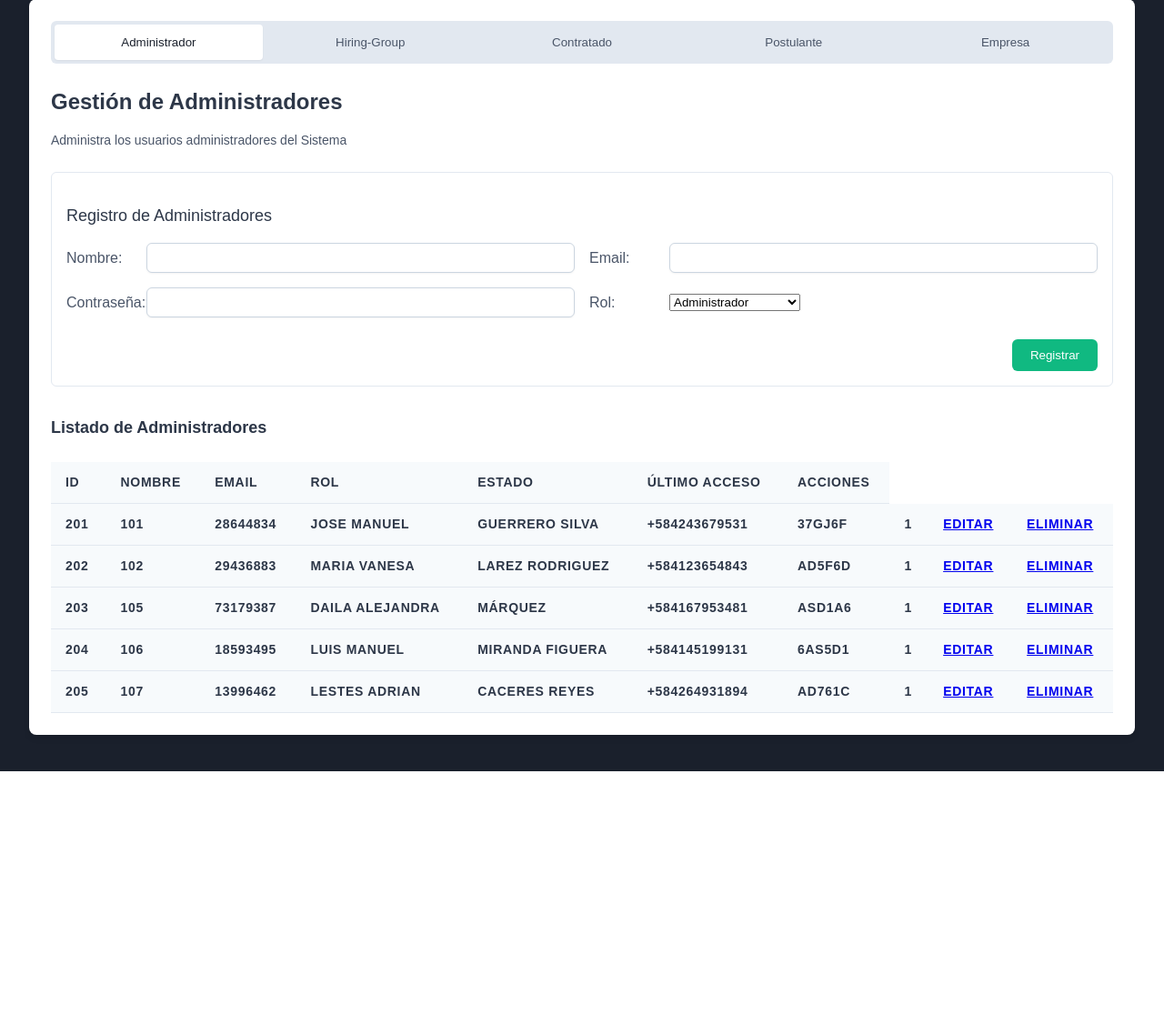
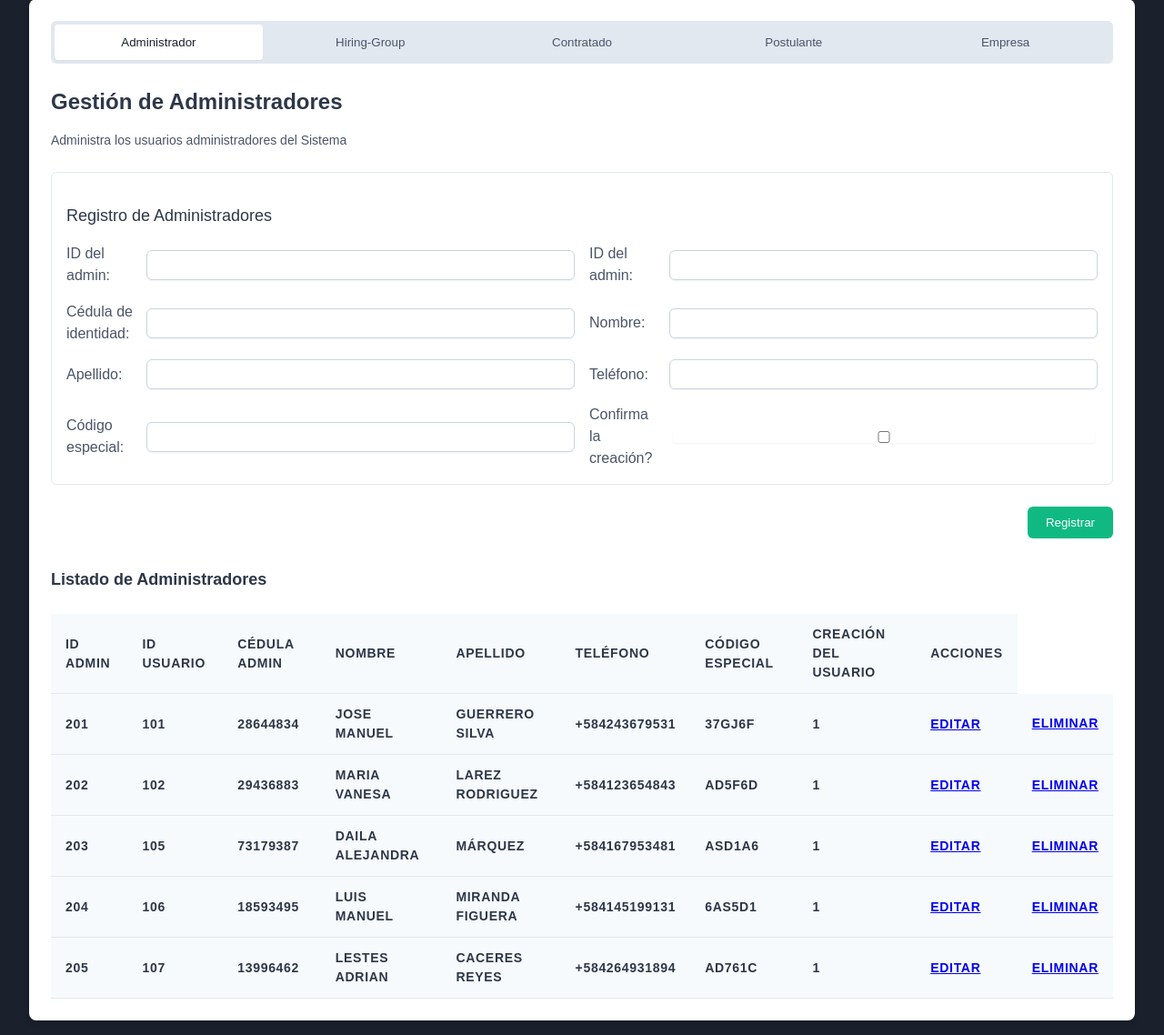
Before and after one commit to GonzalezCesar/Empresa-HG, a PHP site: page /administrador.php in a window 1280 px wide. Shown: the part 285-1423 px from the top of the page at 91% size. Before the commit the page ends 1133 px from the top, so only its background shows below. Run offline with PHP 8.4, Linux system fonts and the light colour scheme; data comes from the database, SQL or seed files in the repository; lists and menus that the app fills with data are empty.

Commit message:
Cambio de inputs Admin

```diff
--- a/entidades/administrador/administrador.php
+++ b/entidades/administrador/administrador.php
@@ -95,25 +95,47 @@
                     <form action="insertar.php" method="POST">
                         <div class="form-grid">
                             <div class="form-group">
-                                <label for="nombre">Nombre:</label>
-                                <input type="text" id="nombre" name="nombre" required>
+                                <label for="ID Admin">ID del admin:</label>
+                                <input type="text" id="ID Admin" name="ID Admin" required>
                             </div>
                             <div class="form-group">
-                                <label for="email">Email:</label>
-                                <input type="email" id="email" name="email" required>
+                                <label for="ID Usuario">ID del admin:</label>
+                                <input type="text" id="ID Usuario" name="ID Usuario" required>
                             </div>
                             <div class="form-group">
-                                <label for="password">Contraseña:</label>
-                                <input type="password" id="password" name="password" required>
+                                <label for="CIAdmin">Cédula de identidad:</label>
+                                <input type="text" id="CIAdmin" name="CIAdmin" required>
                             </div>
                             <div class="form-group">
+                                <label for="Nombre">Nombre:</label>
+                                <input type="text" id="Nombre" name="Nombre" required>
+                            </div>
+                            <div class="form-group">
+                                <label for="Apellido">Apellido:</label>
+                                <input type="text" id="Apellido" name="Apellido" required>
+                            </div>
+                            <div class="form-group">
+                                <label for="Tlfno">Teléfono:</label>
+                                <input type="text" id="Tlfno" name="Tlfno" required>
+                            </div>
+                            <div class="form-group">
+                                <label for="CodEspecial">Código especial:</label>
+                                <input type="text" id="CodEspecial" name="CodEspecial" required>
+                            </div>
+                            <div class="form-group">
+                                <label for="TFadmin">Confirma la creación?</label>
+                                <input type="checkbox" id="TFadmin" name="TFadmin"  value="1" required>
+                            </div>
+                        </div>
+
+                            <!-- <div class="form-group">
                                 <label for="rol">Rol:</label>
                                 <select id="rol" name="rol" required>
                                     <option value="admin">Administrador</option>
                                     <option value="superadmin">Super Administrador</option>
                                 </select>
-                            </div>
-                        </div>
+                            </div> -->
+                </div>
                         <div class="form-actions">
                             <button type="submit" class="register-button">Registrar</button>
                         </div>
@@ -125,12 +147,14 @@
                     <table class="data-table">
                         <thead>
                             <tr>
-                                <th>ID</th>
+                                <th>ID admin</th>
+                                <th>ID usuario</th>
+                                <th>Cédula admin</th>
                                 <th>Nombre</th>
-                                <th>Email</th>
-                                <th>Rol</th>
-                                <th>Estado</th>
-                                <th>Último Acceso</th>
+                                <th>Apellido</th>
+                                <th>Teléfono</th>
+                                <th>Código especial</th>
+                                <th>Creación del usuario</th>
                                 <th>Acciones</th>
                             </tr>
                         </thead>
```
Also changed, not shown: entidades/contratado/contratado.php (+13 -20 lines).
